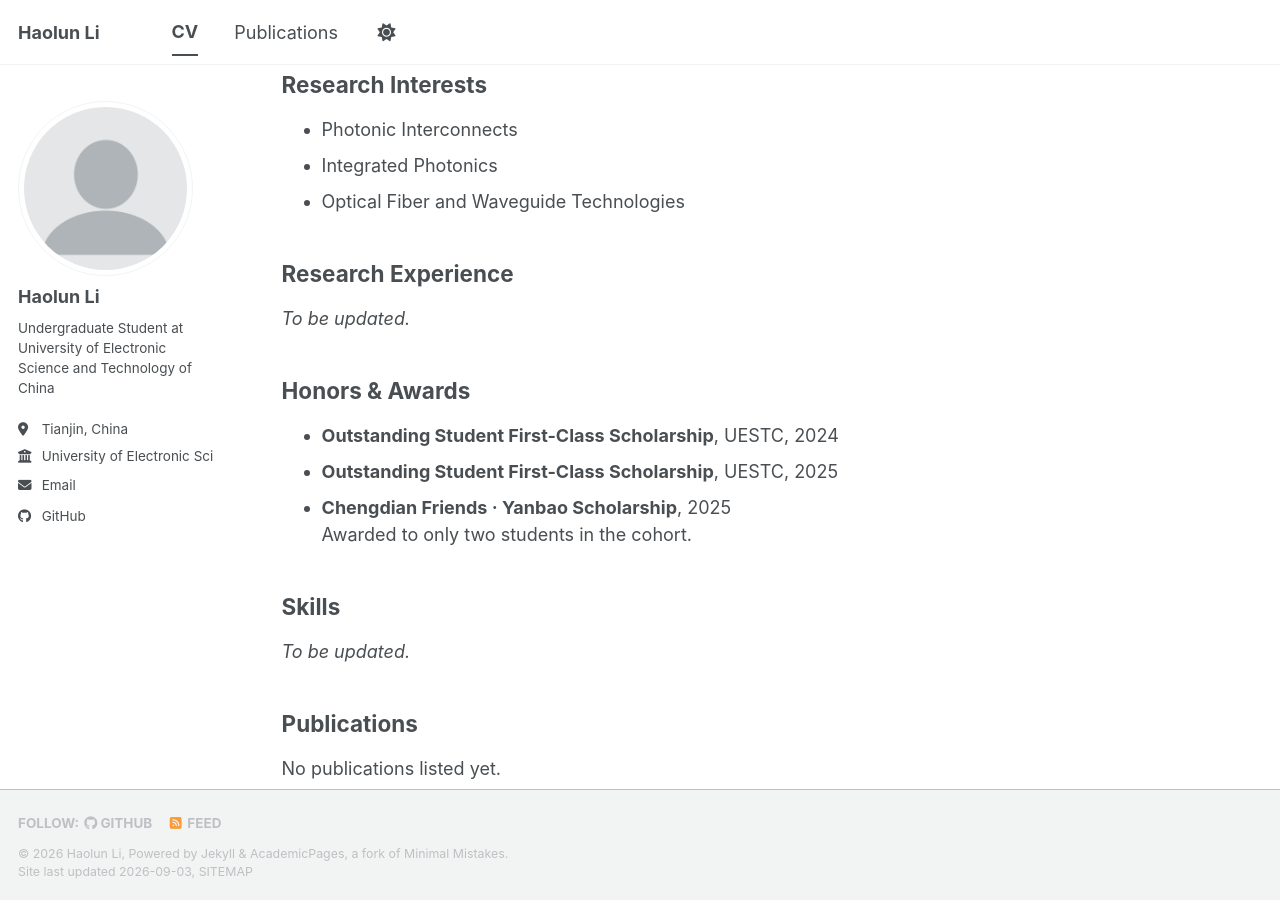
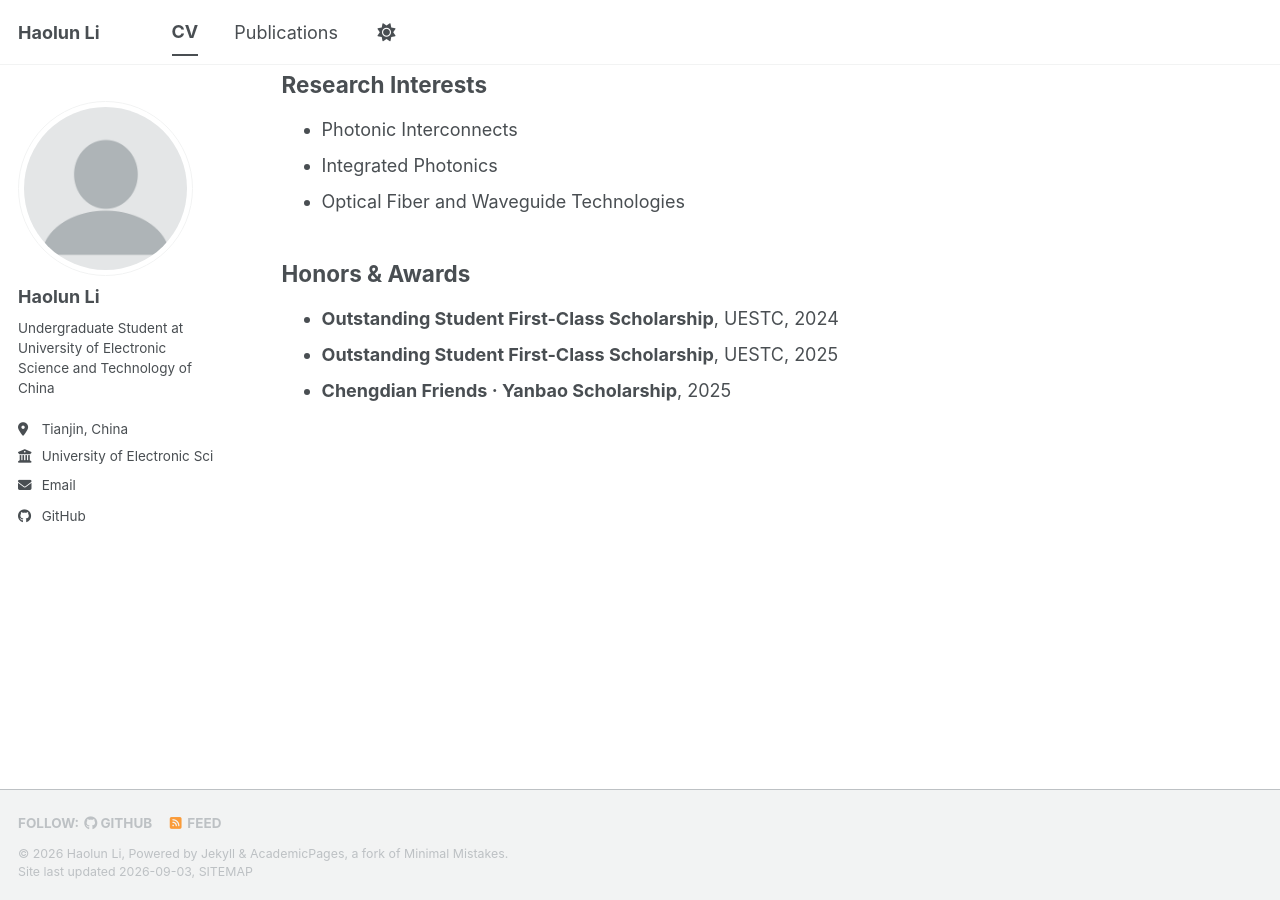
Before and after one commit to lihaolun201003/lihaolun201003.github.io, a Jekyll site: the page built from _pages/cv.md, in a window 1280 px wide and 900 px high, scrolled down 406 px. Built offline with Jekyll 4.4.1, drawn with Linux system fonts in a browser that asks for light colours; a style sheet for code colours, icons or effects is not loaded.

Commit message:
Update cv.md

```diff
--- a/_pages/cv.md
+++ b/_pages/cv.md
@@ -24,29 +24,8 @@ Supervisor: Prof. Lin Ma
 - Integrated Photonics
 - Optical Fiber and Waveguide Technologies
 
-## Research Experience
-
-*To be updated.*
-
 ## Honors & Awards
 
 - **Outstanding Student First-Class Scholarship**, UESTC, 2024
 - **Outstanding Student First-Class Scholarship**, UESTC, 2025
 - **Chengdian Friends · Yanbao Scholarship**, 2025
-  Awarded to only two students in the cohort.
-
-## Skills
-
-*To be updated.*
-
-## Publications
-
-{% if site.publications.size > 0 %}
-<ul>
-{% for post in site.publications reversed %}
-  {% include archive-single-cv.html %}
-{% endfor %}
-</ul>
-{% else %}
-No publications listed yet.
-{% endif %}
```
